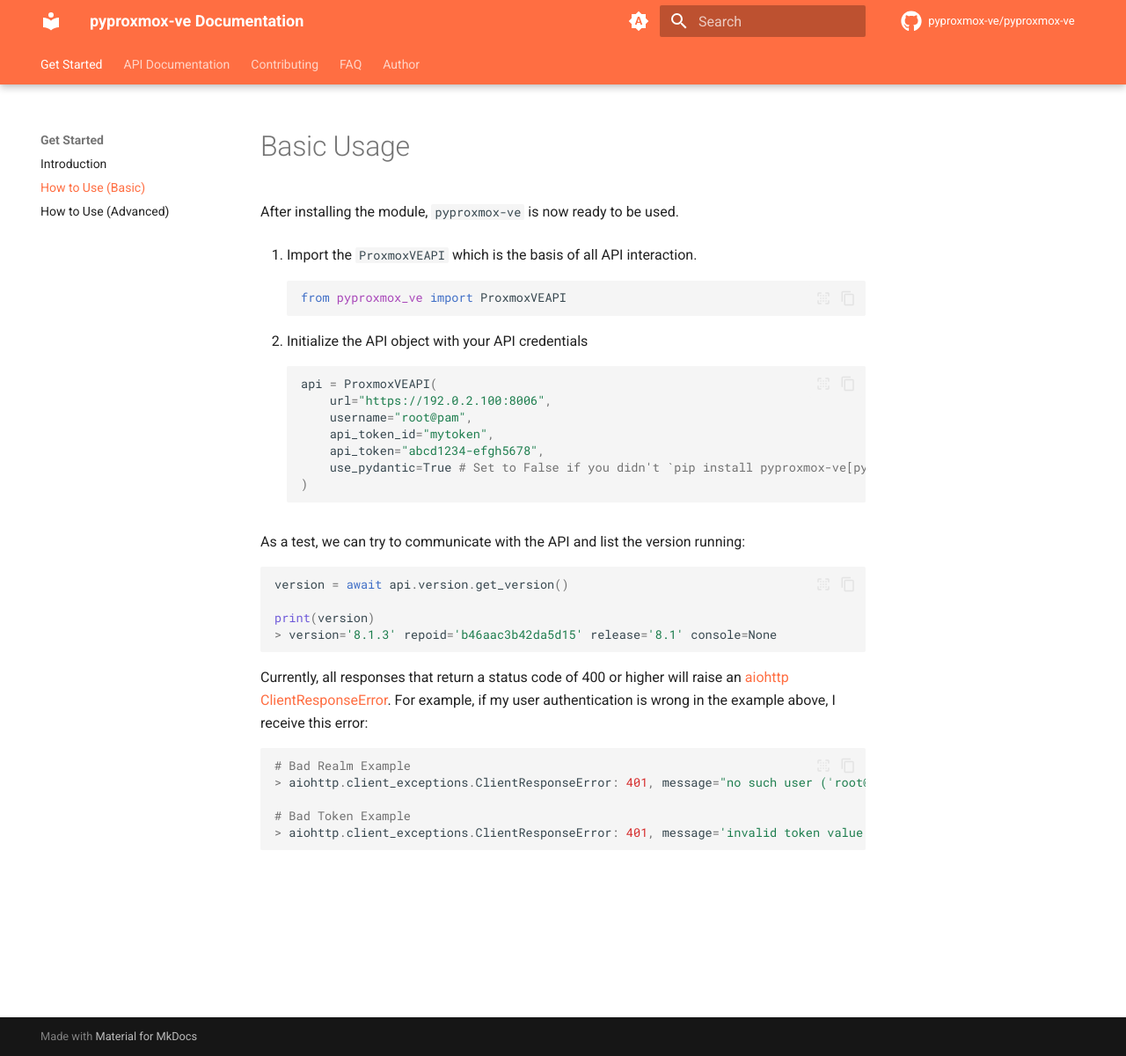
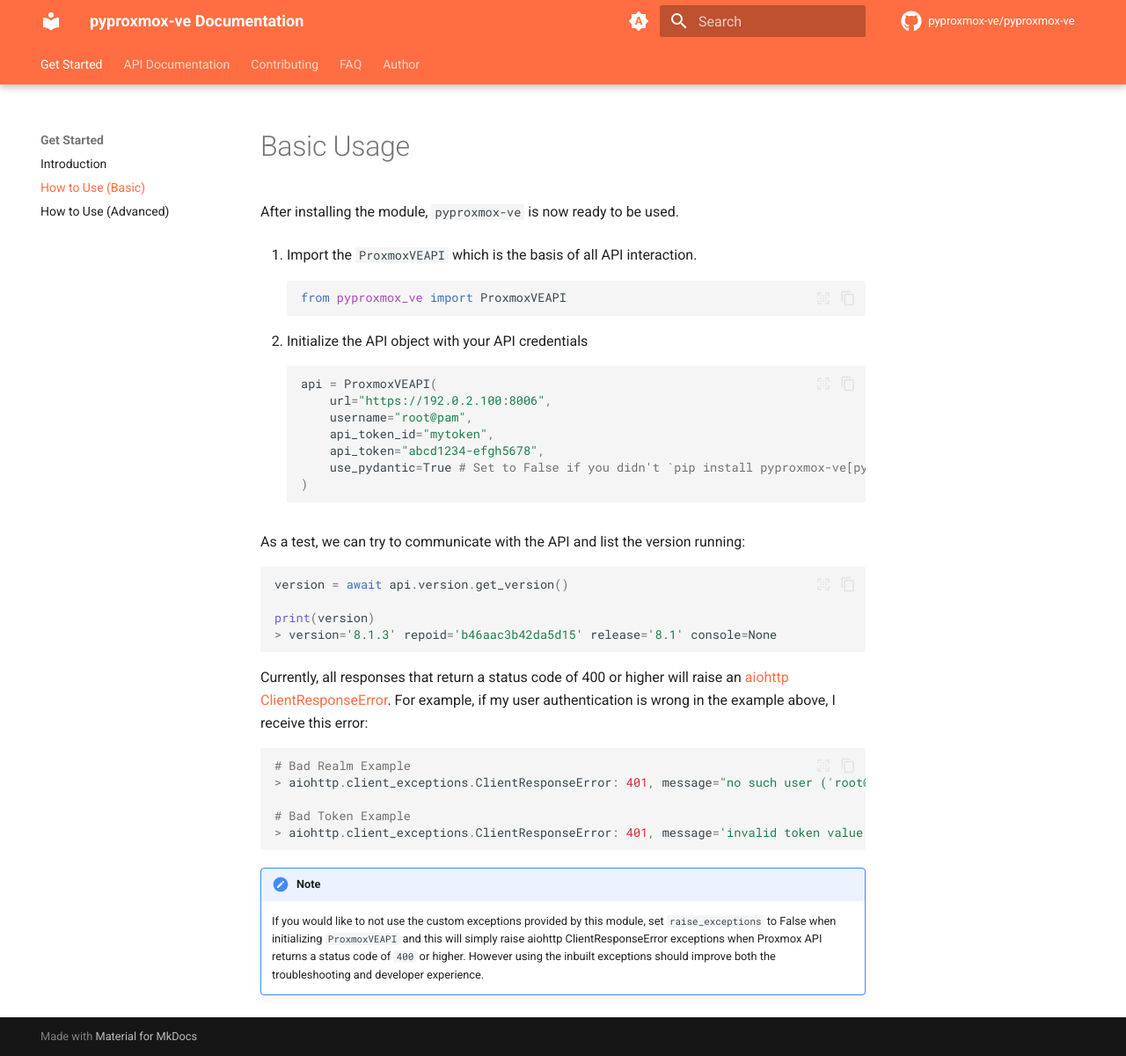
Before and after one commit to pyproxmox-ve/pyproxmox-ve, an MkDocs documentation site: the page built from docs/how_to_use_basic.md, in a window 1280 px wide and 1200 px high. Shown: the whole window at 88% size. Built offline with MkDocs 1.6.1 and Material for MkDocs 9.7.7, drawn with Linux system fonts in a browser that asks for light colours; comment, search, counter and statistics services are not loaded.

Commit message:
Updated basic documentation

````diff
--- a/docs/how_to_use_basic.md
+++ b/docs/how_to_use_basic.md
@@ -41,3 +41,6 @@ Currently, all responses that return a status code of 400 or higher will raise a
 # Bad Token Example
 > aiohttp.client_exceptions.ClientResponseError: 401, message='invalid token value!', url=URL('https://192.0.2.100:8006/api2/json/version')
 ```
+
+!!! note
+    If you would like to not use the custom exceptions provided by this module, set `raise_exceptions` to False when initializing `ProxmoxVEAPI` and this will simply raise aiohttp ClientResponseError exceptions when Proxmox API returns a status code of `400` or higher. However using the inbuilt exceptions should improve both the troubleshooting and developer experience.
````
